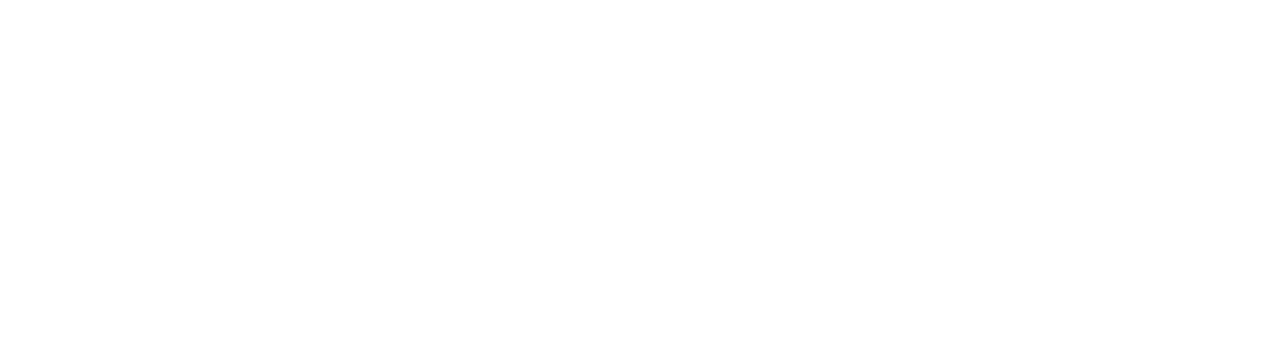
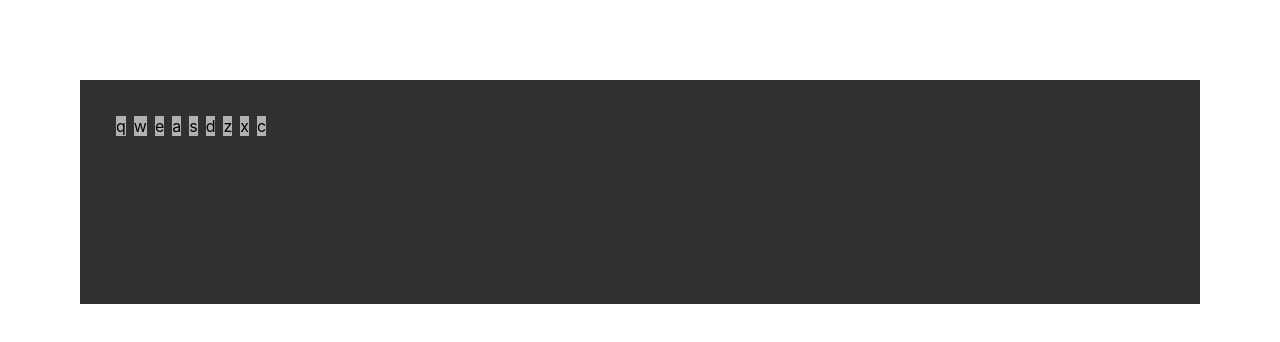
Before and after one commit to MDBoticano/drum-machine, a React (Create React App) app: page / in a window 1280 px wide. Shown: the top 342 px of the page. Built offline with nearby package versions, Linux system fonts and the light colour scheme.

Commit message:
Rudimentary pad creation

```diff
--- a/src/App.jsx
+++ b/src/App.jsx
@@ -6,9 +6,13 @@
 // Components
 import Display from './Display';
 
+// Data: drum pads
+import pads from './data/DrumPads.json';
+
 // URL(s) for scripts to load
 const test = "https://cdn.freecodecamp.org/testable-projects-fcc/v1/bundle.js";
 
+// Class: App
 class App extends Component {
   // Constructor
   constructor(props) {
@@ -21,7 +25,7 @@
   // Lifecycle:
   componentDidMount() {
     // Enable for testing, otherwise leave disabled
-    // this.loadScripts(test);
+    this.loadScripts(test);
   }
 
   /**
@@ -35,10 +39,11 @@
     document.body.appendChild(script);
   }
 
+  // Render
   render() {
     return (
       <div id="drum-machine">
-        <Display />
+        <Display pads={pads} />
       </div>
     );
   }
--- a/src/Display.css
+++ b/src/Display.css
@@ -0,0 +1,8 @@
+#display {
+  min-width: 20vw;
+  min-height: 20vh;
+  background-color: rgb(49, 49, 49);
+  margin: 10vh 10vh 0 10vh;
+  padding: 2em;
+
+}
--- a/src/Display.jsx
+++ b/src/Display.jsx
@@ -1,4 +1,5 @@
 import React, { Component } from 'react';
+import DrumPad from './DrumPad';
 
 // Styling
 import './Display.css';
@@ -11,10 +12,31 @@
     }
   }
 
+  // Lifecycle: after component mounts, pre-rendering
+  componentDidMount() {
+    console.log(this.props.pads);
+    console.log(this.props.pads.drumpads[0]);
+  }
+
   // Take JS object from parent listing # of pads and respective notes
 
+
   // Instantiate a DrumPad component per pad
+  makePads = () => {
+    const allPads = (this.props.pads.drumpads).map((drumpads) =>
+      <DrumPad pad={drumpads} />
+    );
 
+    return allPads;
+
+    // return (
+    //   <>
+    //     <DrumPad pad={this.props.pads.drumpads[0]} />
+    //     <DrumPad pad={this.props.pads.drumpads[1]} />
+    //     <DrumPad pad={this.props.pads.drumpads[2]} />
+    //   </>
+    // );
+  }
 
   // Display/update most recently played note
 
@@ -22,7 +44,7 @@
   render() {
     return (
       <div id="display">
-
+        {this.makePads()}
       </div>
     );
   }
--- a/src/DrumPad.css
+++ b/src/DrumPad.css
@@ -0,0 +1,7 @@
+.drum-pad {
+  margin: .25em;
+  max-width: 96px;
+  background-color: rgb(177, 177, 177);
+  text-align: center;
+  display: inline-block;
+}
--- a/src/DrumPad.jsx
+++ b/src/DrumPad.jsx
@@ -7,22 +7,31 @@
   constructor(props) {
     super(props);
     this.state = {
+      id: this.props.pad.id,
+      key: this.props.pad.key
+    }
+    this.playSound = this.playSound.bind(this);
+  }
 
-    }
+  // On click or key-press, play associated sound
+  playSound = () => {
+    return "";
   }
+
 
   /*
    * Get drum-pad props
    * 1 - Audio clip id
    * 2 - keyboard key id
    * 3 - Audio element
+   */
 
   // Instantiate a drum-pad from props
   render() {
     return (
-      {/* comment */}
-      <div className="drum-pad" id={}>
 
+      <div onClick={this.playSound} className="drum-pad" id={this.state.id}>
+        {this.state.key}
       </div>
     );
   }
--- /dev/null
+++ b/src/data/DrumPads.json
@@ -0,0 +1,48 @@
+{
+  "drumpads" : [{
+    "id" : "a-note",
+    "key" : "q",
+    "audioSource" : "a"
+  },
+  {
+    "id" : "b-note",
+    "key" : "w",
+    "audioSource" : "b"
+  },
+  {
+    "id" : "c-note",
+    "key" : "e",
+    "audioSource" : "c"
+  },
+  {
+    "id" : "d-note",
+    "key" : "a",
+    "audioSource" : "d"
+  },
+  {
+    "id" : "e-note",
+    "key" : "s",
+    "audioSource" : "e"
+  },
+  {
+    "id" : "f-note",
+    "key" : "d",
+    "audioSource" : "f"
+  },
+  {
+    "id" : "g-note",
+    "key" : "z",
+    "audioSource" : "g"
+  },
+  {
+    "id" : "bFlat-note",
+    "key" : "x",
+    "audioSource" : "bFlat"
+  },
+  {
+    "id" : "eFlat-note",
+    "key" : "c",
+    "audioSource" : "cFlat"
+  }
+]
+}
```
Also changed, not shown: src/DrumPads.json (deleted, +0 -17 lines).
